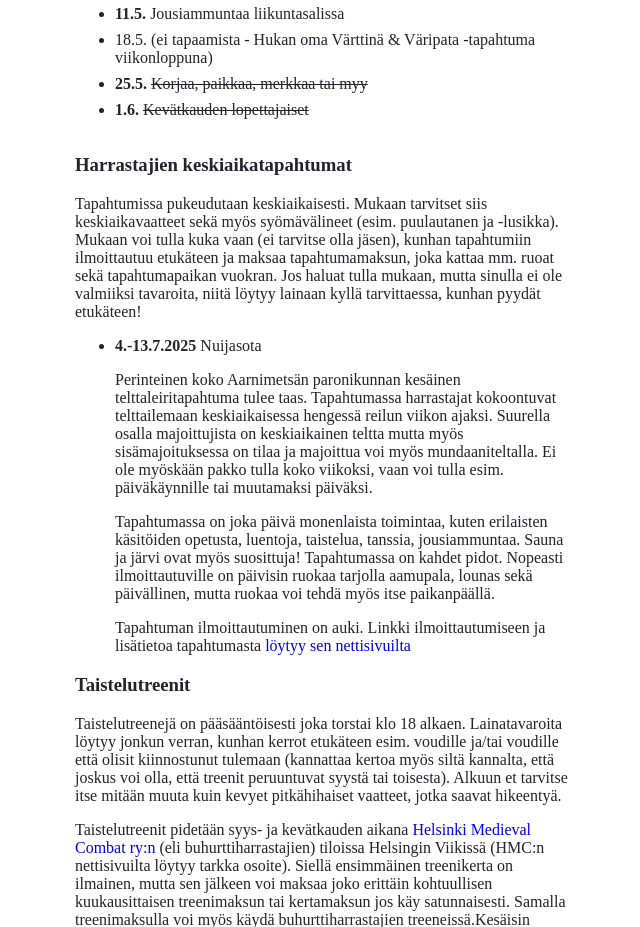
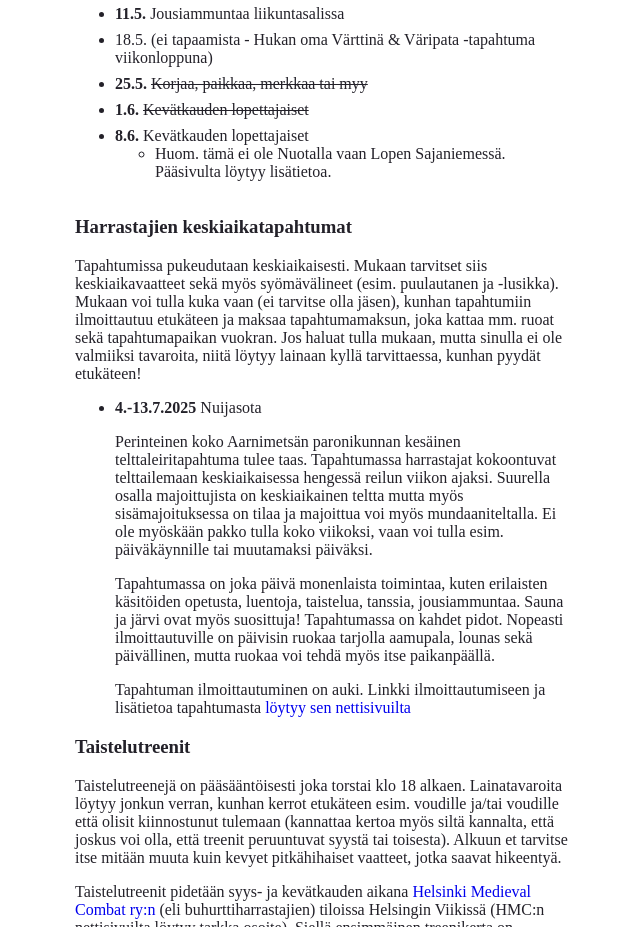
Before and after one commit to tuomokar/hukka-website, a Gatsby site: page /calendar in a window 1280 px wide. Shown: the part 1020-1947 px from the top of the page, without its empty margins (315-955 px from the left). Built offline with nearby package versions, Linux system fonts and the light colour scheme; Gatsby itself is replaced by a stand-in of ours.

Commit message:
content: Add mention about the end of spring meeting to the calendar page

```diff
--- a/src/pages/calendar.tsx
+++ b/src/pages/calendar.tsx
@@ -103,6 +103,13 @@ const sundayActivities: SundayActivityType[] = [
     date: "2025-06-01",
     title: "Kevätkauden lopettajaiset",
     isCanceled: true,
+  },
+  {
+    date: "2025-06-08",
+    title: "Kevätkauden lopettajaiset",
+    additionalDescription: (
+      <span>Huom. tämä ei ole Nuotalla vaan Lopen Sajaniemessä. Pääsivulta löytyy lisätietoa.</span>
+    ),
   },
 ];
 
```
